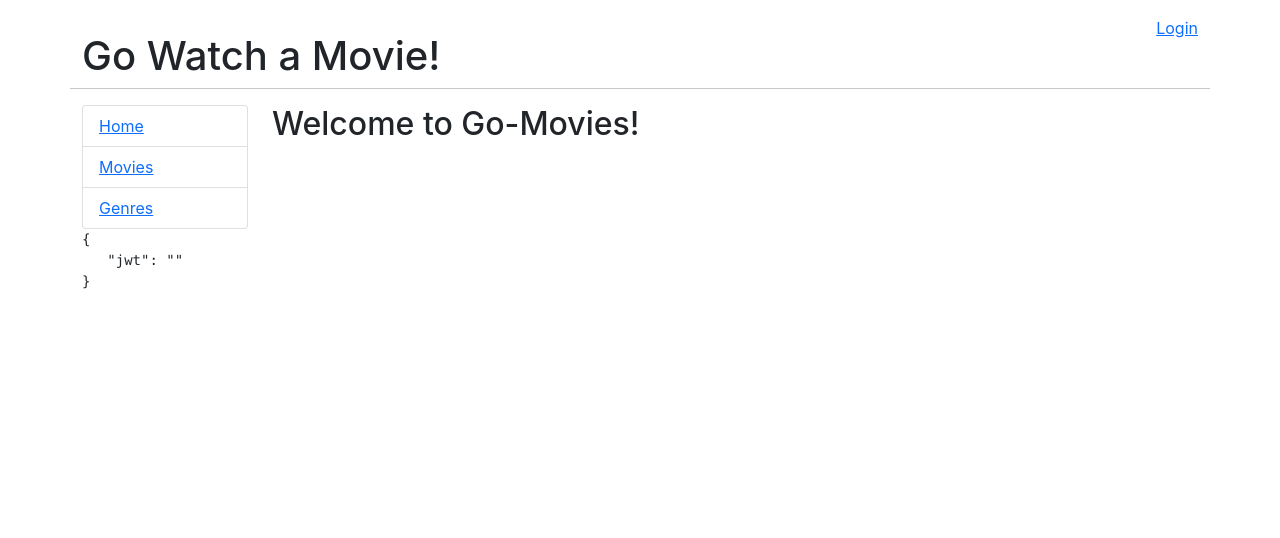
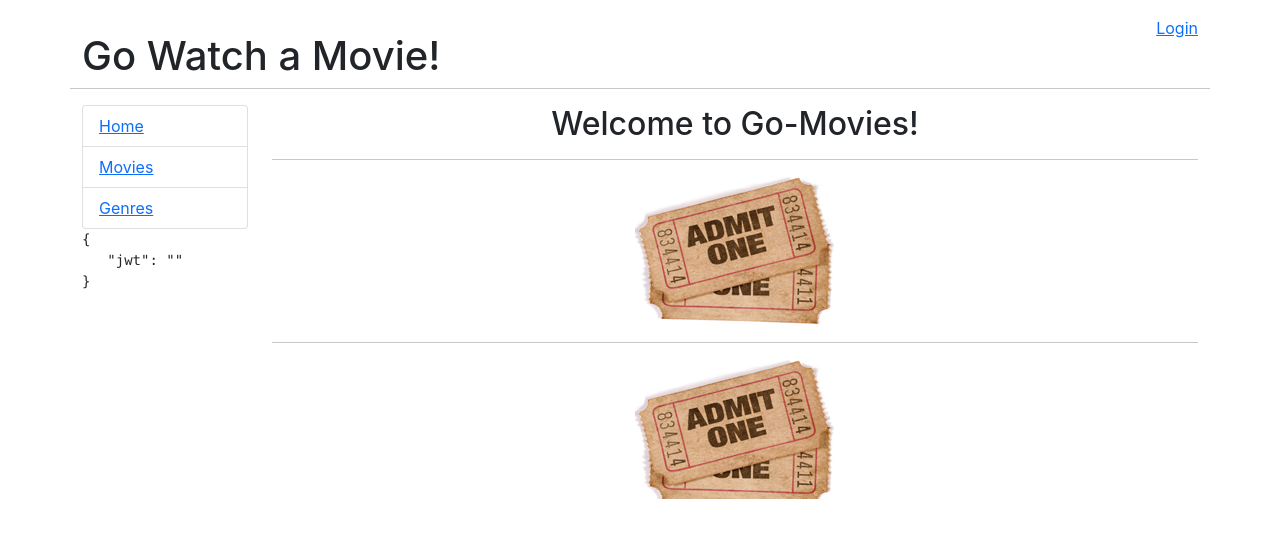
Before and after one commit to petrostrak/go-watch-a-movie, a React (Create React App) app: page / in a window 1280 px wide. Shown: the top 538 px of the page. Built offline with nearby package versions, Linux system fonts and the light colour scheme.

Commit message:
Add image

```diff
--- /dev/null
+++ b/src/components/Home.css
@@ -0,0 +1,7 @@
+.tickets {
+    background-image: url('./../images//movie_tickets.jpg');
+    width: 200px;
+    height: 140px;
+    margin-left: auto;
+    margin-right: auto;
+}
--- a/src/components/Home.js
+++ b/src/components/Home.js
@@ -1,10 +1,20 @@
 import React, {Component} from "react";
+import "./Home.css";
+import Ticket from "./../images/movie_tickets.jpg";
 
 export default class Home extends Component {
 
     render() {
         return (
-            <h2>Welcome to Go-Movies!</h2>
+            <div className="text-center">
+                <h2>Welcome to Go-Movies!</h2>
+                <hr />
+                <img src={Ticket} alt="movie ticket" />
+                <hr />
+                <div className="tickets">
+
+                </div>
+            </div>
         );
     }
 }
```
Also changed, not shown: src/images/movie_tickets.jpg (added).
